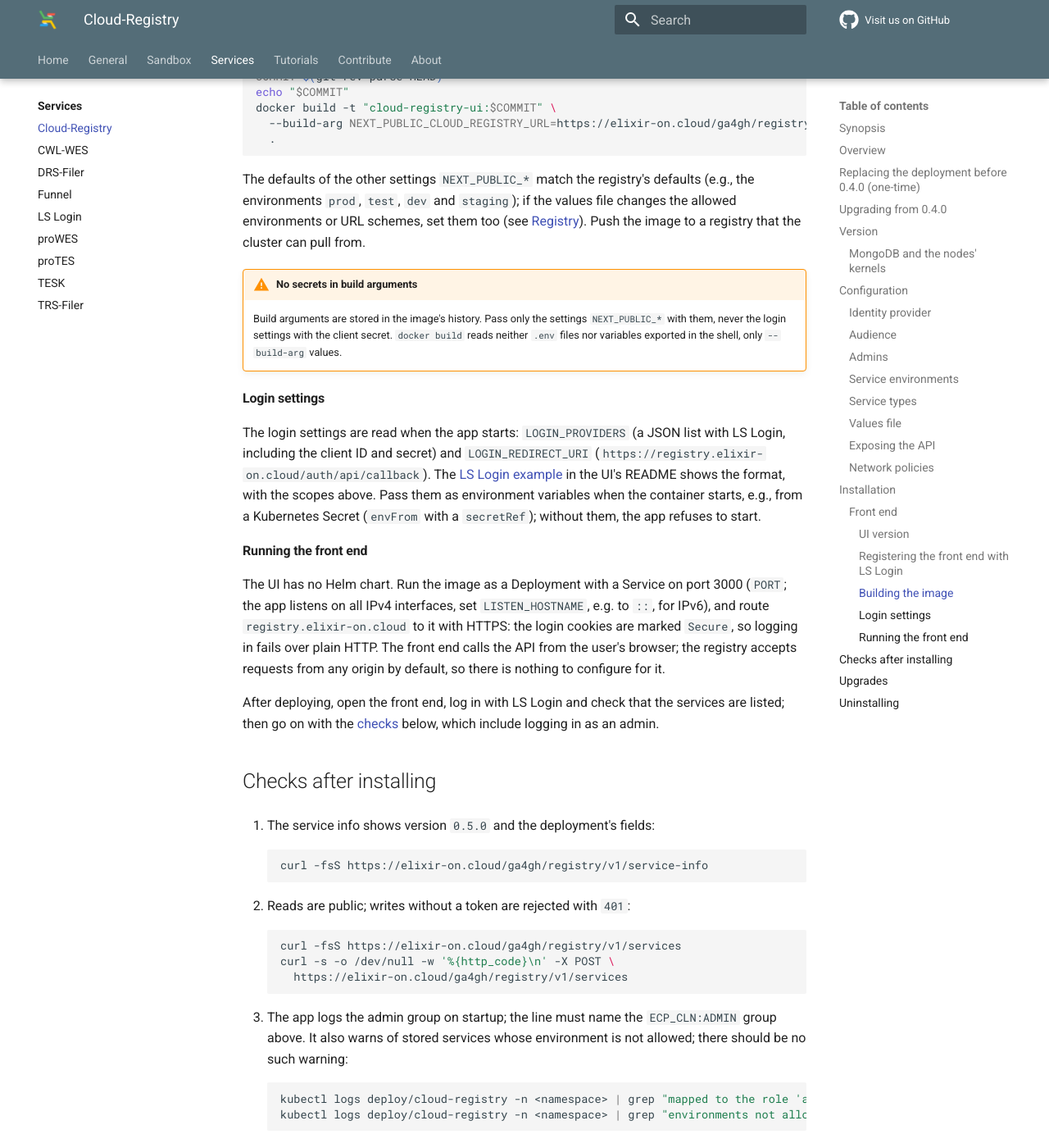
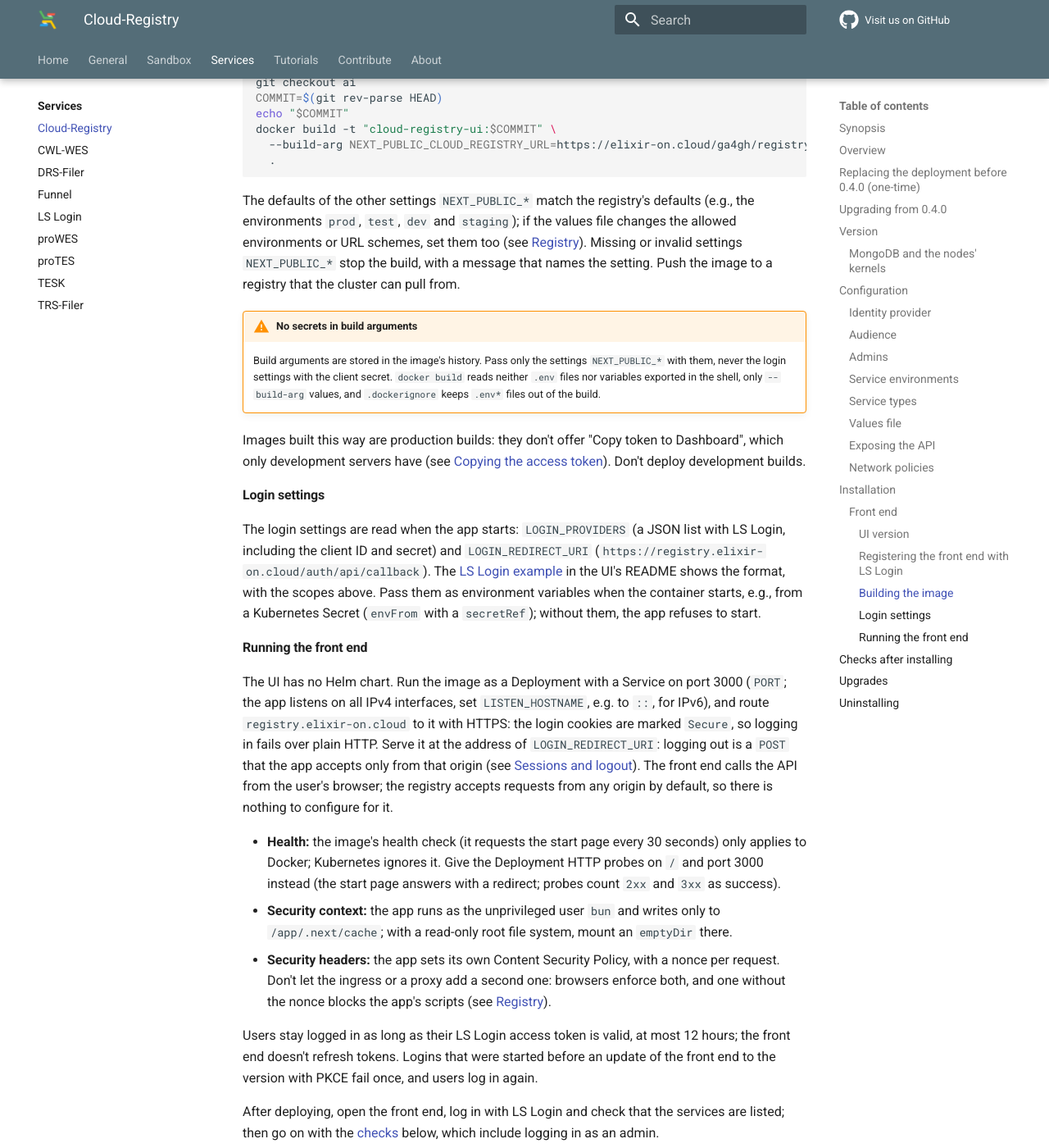
Before and after one commit to elixir-cloud-aai/elixir-cloud-aai.github.io, an MkDocs documentation site: the page built from docs/services/cloudregistry.md, in a window 1280 px wide and 1400 px high, scrolled down 9997 px. Shown: the whole window at 82% size. Built offline with MkDocs 1.6.1 and Material for MkDocs 9.7.7, drawn with Linux system fonts in a browser that asks for light colours; comment, search, counter and statistics services are not loaded; some of the changed text lies outside the part shown.

Commit message:
docs: align the front end with its README
Bring the front-end section in line with the ai branch of the UI
(e369bfb): PKCE (S256) and nonce at LS Login, one login provider,
build-time checks of all NEXT_PUBLIC_* settings, .env kept out of the
build, token copy only in development builds, logout from the app's own
origin, probes instead of the Docker health check, the writable cache
directory, no second Content Security Policy at the ingress, session
length, and logins in flight failing once after the update.

Co-Authored-By: Claude Opus 5.5 <noreply@anthropic.com>

```diff
--- a/docs/services/cloudregistry.md
+++ b/docs/services/cloudregistry.md
@@ -452,7 +452,9 @@ image again.
 Register the front end with [LS Login][ls-login] as a service (an OpenID
 Connect client):
 
-- **Flow:** authorization code, with a client secret.
+- **Flow:** authorization code, with a client secret and PKCE (`S256`,
+  which LS Login supports); the front end also sends a nonce and checks the
+  ID token's issuer, audience and nonce.
 - **Redirect URI:** `https://registry.elixir-on.cloud/auth/api/callback`.
   Use a separate client for local development, with
   `http://localhost:3000/auth/api/callback`.
@@ -461,7 +463,7 @@ Connect client):
 
 Add the client ID to the registry's audience (see [Audience](#audience)).
 Keep the client secret in a secret store, never in a repository or in the
-image.
+image. Configure only this one login provider (see [Login][cr-ui-login]).
 
 #### Building the image
 
@@ -484,14 +486,20 @@ docker build -t "cloud-registry-ui:$COMMIT" \
 The defaults of the other settings `NEXT_PUBLIC_*` match the registry's
 defaults (e.g., the environments `prod`, `test`, `dev` and `staging`); if
 the values file changes the allowed environments or URL schemes, set them
-too (see [Registry][cr-ui-registry-settings]). Push the image to a registry
-that the cluster can pull from.
+too (see [Registry][cr-ui-registry-settings]). Missing or invalid settings
+`NEXT_PUBLIC_*` stop the build, with a message that names the setting. Push
+the image to a registry that the cluster can pull from.
 
 !!! warning "No secrets in build arguments"
     Build arguments are stored in the image's history. Pass only the
     settings `NEXT_PUBLIC_*` with them, never the login settings with the
     client secret. `docker build` reads neither `.env` files nor variables
-    exported in the shell, only `--build-arg` values.
+    exported in the shell, only `--build-arg` values, and `.dockerignore`
+    keeps `.env*` files out of the build.
+
+Images built this way are production builds: they don't offer "Copy token
+to Dashboard", which only development servers have (see [Copying the access
+token][cr-ui-copy-token]). Don't deploy development builds.
 
 #### Login settings
 
@@ -507,11 +515,30 @@ container starts, e.g., from a Kubernetes Secret (`envFrom` with a
 
 The UI has no Helm chart. Run the image as a Deployment with a Service on
 port 3000 (`PORT`; the app listens on all IPv4 interfaces, set
-`LISTEN_HOSTNAME`, e.g. to `::`, for IPv6), and route `registry.elixir-on.cloud` to it with HTTPS: the login
-cookies are marked `Secure`, so logging in fails over plain HTTP. The
-front end calls the API from the user's browser; the registry accepts
-requests from any origin by default, so there is nothing to configure for
-it.
+`LISTEN_HOSTNAME`, e.g. to `::`, for IPv6), and route
+`registry.elixir-on.cloud` to it with HTTPS: the login cookies are marked
+`Secure`, so logging in fails over plain HTTP. Serve it at the address of
+`LOGIN_REDIRECT_URI`: logging out is a `POST` that the app accepts only from
+that origin (see [Sessions and logout][cr-ui-sessions]). The front end calls
+the API from the user's browser; the registry accepts requests from any
+origin by default, so there is nothing to configure for it.
+
+- **Health:** the image's health check (it requests the start page every 30
+  seconds) only applies to Docker; Kubernetes ignores it. Give the
+  Deployment HTTP probes on `/` and port 3000 instead (the start page
+  answers with a redirect; probes count `2xx` and `3xx` as success).
+- **Security context:** the app runs as the unprivileged user `bun` and
+  writes only to `/app/.next/cache`; with a read-only root file system,
+  mount an `emptyDir` there.
+- **Security headers:** the app sets its own Content Security Policy, with a
+  nonce per request. Don't let the ingress or a proxy add a second one:
+  browsers enforce both, and one without the nonce blocks the app's
+  scripts (see [Registry][cr-ui-registry-settings]).
+
+Users stay logged in as long as their LS Login access token is valid, at
+most 12 hours; the front end doesn't refresh tokens. Logins that were
+started before an update of the front end to the version with PKCE fail
+once, and users log in again.
 
 After deploying, open the front end, log in with LS Login and check that
 the services are listed; then go on with the [checks](#checks-after-installing)
@@ -602,6 +629,8 @@ policy is `Retain`.
 [cr-ui-configurations]: <https://github.com/elixir-cloud-aai/cloud-registry-ui/blob/ai/README.md#configurations>
 [cr-ui-registry-settings]: <https://github.com/elixir-cloud-aai/cloud-registry-ui/blob/ai/README.md#registry>
 [cr-ui-login]: <https://github.com/elixir-cloud-aai/cloud-registry-ui/blob/ai/README.md#login>
+[cr-ui-sessions]: <https://github.com/elixir-cloud-aai/cloud-registry-ui/blob/ai/README.md#sessions-and-logout>
+[cr-ui-copy-token]: <https://github.com/elixir-cloud-aai/cloud-registry-ui/blob/ai/README.md#copying-the-access-token>
 [cr-deployment-readme]: <https://github.com/elixir-cloud-aai/cloud-registry/blob/v0.5.0/deployment/README.md>
 [cr-deployment]: <https://cloud-registry.readthedocs.io/en/v0.5.0/deployment/>
 [cr-image]: <https://cloud-registry.readthedocs.io/en/v0.5.0/deployment/#image>
```
